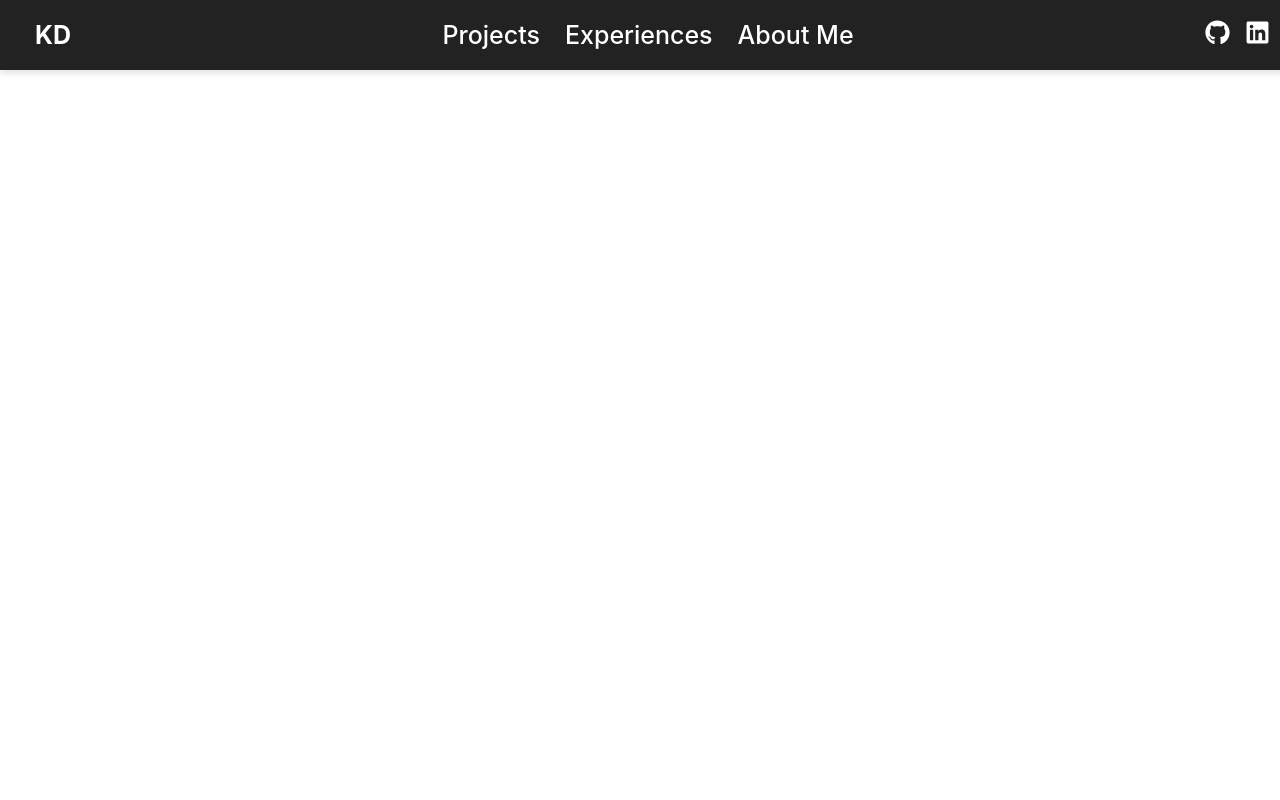
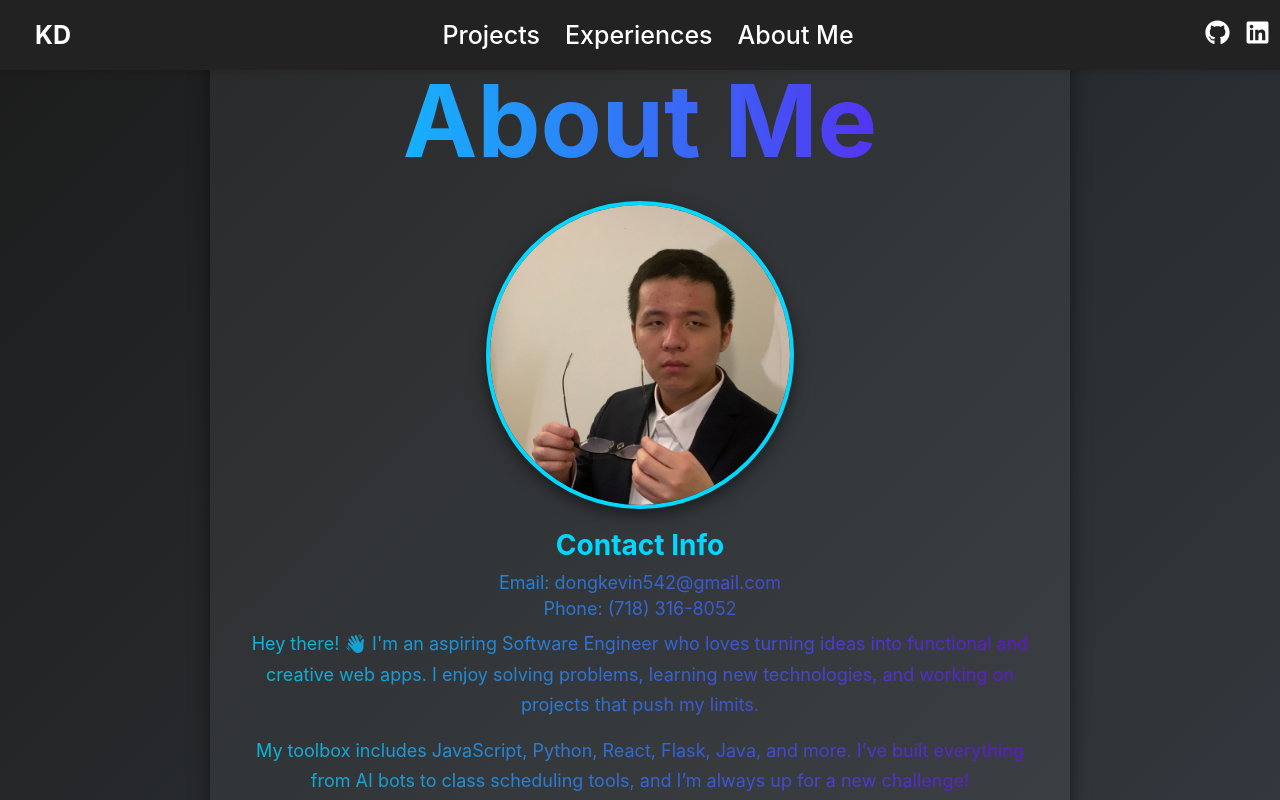
Before and after one commit to dkevin5542/personal_site, a React (Create React App) app: page /about in a window 1280 px wide. Shown: the top 800 px of the page. Built offline with nearby package versions, Linux system fonts and the light colour scheme.

Commit message:
finished aboutme page

```diff
--- a/src/App.js
+++ b/src/App.js
@@ -4,18 +4,18 @@ import NavBar from "./components/nav-bar";
 import Home from "./pages/home";
 import Projects from "./pages/projects";
 import Experience from "./pages/experiences";
-// import About from "./pages/About";
+import About from "./pages/about";
 
 function App() {
   return (
-    <Router> {/* Wrap everything inside Router */}
+    <Router>
       <NavBar />
       <div className="content">
         <Routes>
           <Route index path="/personal_site" element={<Home />} />
           <Route path="/projects" element={<Projects />} />
           <Route path="/experiences" element={<Experience />} />
-          {/* <Route path="/about" element={<About />} /> */}
+          <Route path="/about" element={<About />} />
         </Routes>
       </div>
     </Router>
--- a/src/pages/about/index.jsx
+++ b/src/pages/about/index.jsx
@@ -0,0 +1,46 @@
+import React from "react";
+import "./styles.css";
+
+const importAll = (r) => {
+    let images = {};
+    r.keys().forEach((item, index) => {
+      images[item.replace("./", "")] = r(item);
+    });
+    return images;
+};
+
+const images = importAll(require.context("../../images", false, /\.(png|jpe?g|svg)$/i));
+
+const AboutMe = () => {
+  return (
+    <div className="about-page">
+      <div className="about-container">
+      <h1 className="about-title">About Me</h1>
+
+        <img src={images["pfp2.jpg"]} alt="My Profile" className="profile-image" />
+        <div className="contact-section">
+        <h2 className="contact-title">Contact Info</h2>
+            <p className="contact-info">Email: <a href="mailto:kevin.dong@example.com">dongkevin542@gmail.com</a></p>
+            <p className="contact-info">Phone: <a href="tel:+1234567890">(718) 316-8052</a></p>
+        </div>
+        <p className="about-text">
+          Hey there! 👋 I'm an aspiring Software Engineer who loves turning ideas into
+          functional and creative web apps. I enjoy solving problems, learning
+          new technologies, and working on projects that push my limits.
+        </p>
+        <p className="about-text">
+          My toolbox includes JavaScript, Python, React, Flask, Java, and more.
+          I’ve built everything from AI bots to class scheduling tools, and I’m
+          always up for a new challenge!
+        </p>
+        <p className="about-text">
+          Beyond coding, you’ll find me enjoying anime, tackling chess puzzles,
+          and experimenting with game AI.
+        </p>
+
+      </div>
+    </div>
+  );
+};
+
+export default AboutMe;
--- a/src/pages/about/styles.css
+++ b/src/pages/about/styles.css
@@ -0,0 +1,84 @@
+.about-page {
+    background: linear-gradient(135deg, #1c1c1c, #343a40);
+    min-height: 100vh;
+    display: flex;
+    justify-content: center;
+    align-items: center;
+    padding: 40px 20px;
+  }
+
+  .about-container {
+    background-color: rgba(255, 255, 255, 0.05);
+    border-radius: 12px;
+    max-width: 800px;
+    padding: 30px;
+    box-shadow: 0 8px 20px rgba(0, 0, 0, 0.5);
+    text-align: center;
+  }
+
+  .about-title {
+    font-size: 48px;
+    color: #00d8ff;
+    margin-bottom: 20px;
+    margin-top: -10px;
+  }
+
+  .about-text {
+    color: #eeeeee;
+    font-size: 18px;
+    line-height: 1.7;
+    margin-bottom: 15px;
+  }
+
+  @media (max-width: 600px) {
+    .about-title {
+      font-size: 36px;
+    }
+
+    .about-text {
+      font-size: 16px;
+    }
+  }
+
+  .profile-image {
+    width: 300px;
+    height: 300px;
+    object-fit: cover;
+    border-radius: 50%;
+    border: 4px solid #00d8ff;
+    margin-bottom: 25px;
+    box-shadow: 0 6px 16px rgba(0, 0, 0, 0.5);
+    transition: transform 0.3s ease;
+  }
+
+  .profile-image:hover {
+    transform: scale(1.05);
+  }
+
+
+  .contact-section {
+    margin-top: 40px;
+    text-align: center;
+  }
+
+  .contact-title {
+    color: #00d8ff;
+    font-size: 28px;
+    margin-bottom: 10px;
+    margin-top: -50px;
+  }
+
+  .contact-info {
+    font-size: 18px;
+    color: #eeeeee;
+    margin: 5px 0;
+  }
+
+  .contact-info a {
+    color: #00d8ff;
+    text-decoration: none;
+  }
+
+  .contact-info a:hover {
+    text-decoration: underline;
+  }
```
Also changed, not shown: src/images/pfp2.jpg (added), 1 other file (tests, documents, lock files or other folders).
